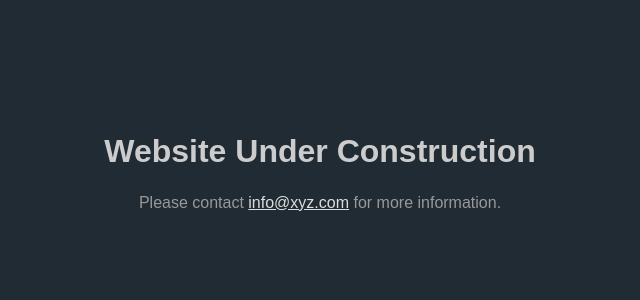
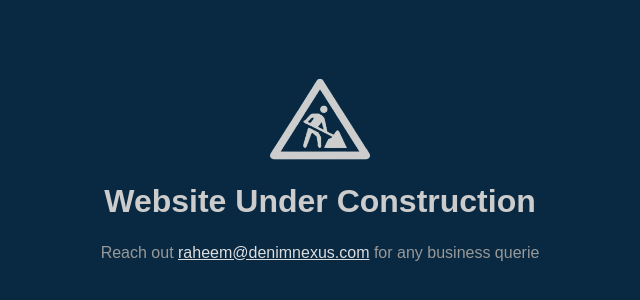
Before and after one commit to rafayaar/denimnexus, a plain HTML site: page index.html in a window 1280 px wide. Shown: the part 252-552 px from the top of the page, without its empty margins (320-960 px from the left). Drawn offline with Linux system fonts and the light colour scheme.

Commit message:
picture addition

```diff
--- a/index.html
+++ b/index.html
@@ -12,7 +12,7 @@
             align-items: center;
             height: 100vh;
             margin: 0;
-            background-color: #212b33; /* Black background */
+            background-color: #082941; /* Black background */
             font-family: Arial, sans-serif;
             padding: 20px; /* Adds padding around the content to prevent it from touching the edges */
         }
@@ -41,7 +41,8 @@
     </style>
 </head>
 <body>
+    <img src="image.png" alt="Under Construction Logo" style="filter: invert(1); height: 100px;">
     <h1>Website Under Construction</h1>
-    <p>Please contact <a href="mailto:info@xyz.com" style="color: #ddd;">info@xyz.com</a> for more information.</p>
+    <p>Reach out <a href="mailto:raheem@denimnexus.com" style="color: #ddd;">raheem@denimnexus.com</a> for any business querie</p>
 </body>
 </html>
```
Also changed, not shown: image.png (added).
